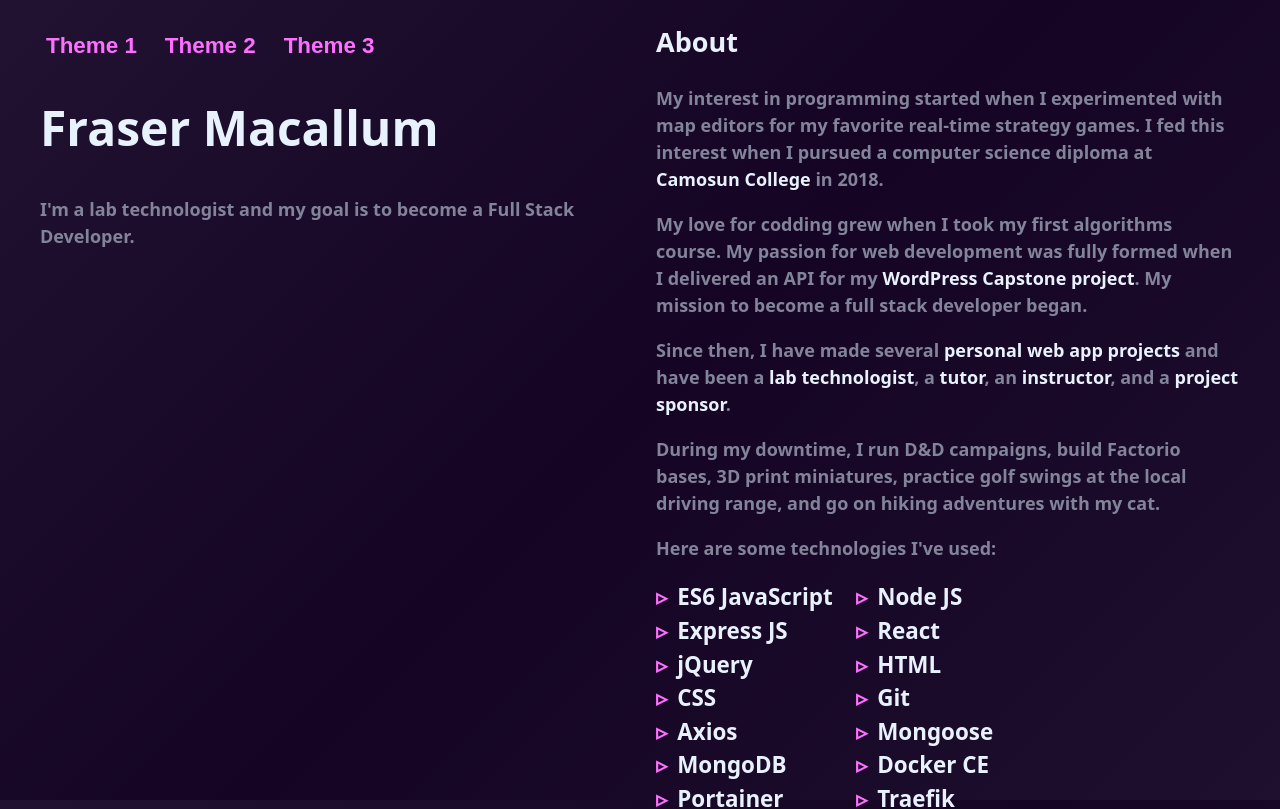
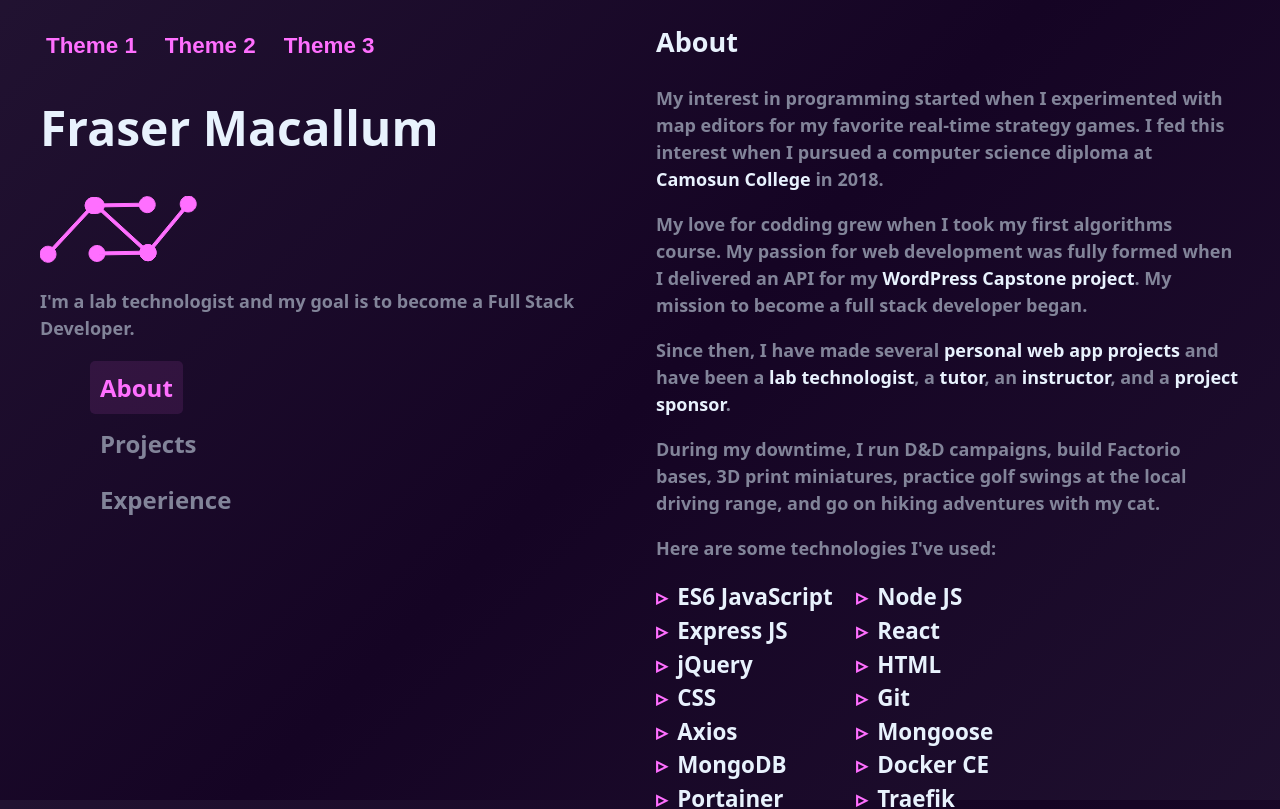
Before and after one commit to frayfray248/fraser-portfolio-v3, a Next.js app: page / in a window 1280 px wide. Shown: the top 809 px of the page. Built offline with nearby package versions, Linux system fonts and the light colour scheme.

Commit message:
added nav

```diff
--- /dev/null
+++ b/src/app/components/Brand.js
@@ -0,0 +1,19 @@
+import styled from 'styled-components'
+
+const StyledSVG = styled.svg`
+    fill: ${props => props.theme.colors.highlight};
+    stroke: ${props => props.theme.colors.highlight};
+`
+
+
+const Brand = () => (
+    <StyledSVG xmlns="http://www.w3.org/2000/svg" width="157" height="67" viewBox="0 0 157 67" fill="none">
+        <path d="M102.889 62.8105C106.294 65.6264 111.336 65.149 114.152 61.7442C116.968 58.3395 116.491 53.2967 113.086 50.4809C109.681 47.6651 104.638 48.1425 101.823 51.5472C99.0067 54.9519 99.4841 59.9947 102.889 62.8105ZM143.121 14.1648C146.525 16.9807 151.568 16.5033 154.384 13.0985C157.2 9.6938 156.722 4.65102 153.318 1.83518C149.913 -0.980657 144.87 -0.503259 142.054 2.90148C139.238 6.30621 139.716 11.349 143.121 14.1648ZM109.143 57.6017L149.375 8.95598L147.063 7.04403L106.831 55.6897L109.143 57.6017Z"/>
+        <path d="M115.986 56.5185C115.916 52.1008 112.278 48.5765 107.86 48.6467C103.442 48.717 99.9181 52.3552 99.9884 56.7729C100.059 61.1906 103.697 64.7149 108.115 64.6447C112.532 64.5745 116.057 60.9363 115.986 56.5185ZM64.9928 57.3293C64.9226 52.9116 61.2844 49.3872 56.8666 49.4575C52.4489 49.5277 48.9246 53.1659 48.9948 57.5836C49.0651 62.0014 52.7033 65.5257 57.121 65.4555C61.5387 65.3852 65.063 61.747 64.9928 57.3293ZM107.964 55.1459L56.97 55.9567L57.0177 58.9563L108.011 58.1455L107.964 55.1459Z"/>
+        <path d="M113.899 62.0353C116.876 58.7702 116.642 53.7103 113.377 50.7337C110.112 47.7571 105.052 47.991 102.075 51.2561C99.0987 54.5212 99.3326 59.5811 102.598 62.5577C105.863 65.5343 110.923 65.3005 113.899 62.0353ZM62.1428 14.8522C65.1194 11.587 64.8855 6.52712 61.6204 3.55051C58.3552 0.573909 53.2953 0.807803 50.3187 4.07292C47.3421 7.33805 47.576 12.398 50.8411 15.3746C54.1063 18.3512 59.1662 18.1173 62.1428 14.8522ZM108.998 55.5372L57.2413 8.35403L55.2202 10.571L106.977 57.7542L108.998 55.5372Z"/>
+        <path d="M58.6739 3.64708C55.4357 0.641151 50.3739 0.829391 47.368 4.06753C44.362 7.30567 44.5503 12.3675 47.7884 15.3734C51.0266 18.3794 56.0884 18.1911 59.0943 14.953C62.1002 11.7148 61.912 6.65302 58.6739 3.64708ZM13.4427 52.3723C10.2046 49.3663 5.14278 49.5546 2.13685 52.7927C-0.869084 56.0309 -0.680847 61.0927 2.55729 64.0986C5.79543 67.1046 10.8573 66.9163 13.8632 63.6782C16.8691 60.44 16.6809 55.3782 13.4427 52.3723ZM52.1318 8.48974L6.90067 57.2149L9.09936 59.256L54.3305 10.5308L52.1318 8.48974Z"/>
+        <path d="M45.2322 9.63743C45.3024 14.0552 48.9406 17.5795 53.3583 17.5092C57.776 17.439 61.3004 13.8008 61.2301 9.38308C61.1599 4.96536 57.5217 1.44103 53.104 1.51126C48.6862 1.5815 45.1619 5.21971 45.2322 9.63743ZM99.2253 8.77899C99.2956 13.1967 102.934 16.721 107.351 16.6508C111.769 16.5806 115.294 12.9424 115.223 8.52464C115.153 4.10692 111.515 0.582585 107.097 0.652823C102.679 0.72306 99.1551 4.36127 99.2253 8.77899ZM53.255 11.0101L107.248 10.1516L107.2 7.152L53.2073 8.01044L53.255 11.0101Z"/>
+    </StyledSVG>
+)
+
+export default Brand
--- a/src/app/components/header/Header.js
+++ b/src/app/components/header/Header.js
@@ -1,7 +1,9 @@
 import styled from 'styled-components'
 
+import Brand from '../Brand'
 import ButtonContainer from '../button/ButtonContainer'
 import Button from '../button/Button'
+import Nav from '../layout/Nav'
 
 import { singleColumnMaxWidth } from '@/app/config/config'
 
@@ -27,7 +29,7 @@ const StyledHeaderTitle = styled.h1`
     font-size: 3rem;
 `
 
-const Header = ({ themeButtonHandler }) => {
+const Header = ({ themeButtonHandler, activeSection }) => {
     return (
         <StyledHeader>
             <ButtonContainer>
@@ -36,8 +38,11 @@ const Header = ({ themeButtonHandler }) => {
                 <Button handler={() => themeButtonHandler(tertTheme)} text="Theme 3" />
             </ButtonContainer>
 
+
             <StyledHeaderTitle>Fraser Macallum</StyledHeaderTitle>
+            <Brand />
             <p>I'm a lab technologist and my goal is to become a Full Stack Developer.</p>
+            <Nav activeSection={activeSection}/>
         </StyledHeader>
     )
 }
--- /dev/null
+++ b/src/app/components/layout/Nav.js
@@ -0,0 +1,77 @@
+import styled from 'styled-components'
+
+const StyledNavList = styled.ul`
+    list-style-type: none;
+`
+
+const StyledNavItem = styled.li`
+    padding: 10px;
+`
+
+const StyledNavLink = styled(({ href, children, className }) => <a className={className} href={href}>{children}</a>)`
+    position: relative;
+    padding: 10px;
+    color: ${props => props.theme.colors.defaultText};
+
+
+    font-size: 1.5rem;
+
+    /* pseudo element for expanding underline on mouse over */
+
+    &::after {
+        content: '';
+        background-color: ${props => props.theme.colors.containerBackground};
+        position: absolute;
+        top: 0;
+        left: 0;
+        width: 0;
+        height: 100%;
+        transition: all .2s ease-out;
+        border-radius: 5px;
+    }
+
+    ${props => props.activelink === 'true' ?
+        `
+    background-position: bottom left;
+    color: ${props.theme.colors.highlight};
+    &::after {
+        width: 100%;
+        right: 0;
+    }
+    `
+        :
+        `
+    &:hover {
+        background-position: bottom left;
+        color: ${props.theme.colors.highlight};
+        &::after {
+            width: 100%;
+            right: 0;
+        }
+    }
+    `}
+
+
+
+`
+
+
+
+const Nav = ({ activeSection }) => {
+
+    const aboutActive = activeSection === 'about' ? 'true' : 'false'
+    const projectsActive = activeSection === 'projects' ? 'true' : 'false'
+    const experienceActive = activeSection === 'experience' ? 'true' : 'false'
+
+    return (
+
+
+        <StyledNavList>
+            <StyledNavItem><StyledNavLink activelink={aboutActive} href='#about'>About</StyledNavLink></StyledNavItem>
+            <StyledNavItem><StyledNavLink activelink={projectsActive} href='#projects'>Projects</StyledNavLink></StyledNavItem>
+            <StyledNavItem><StyledNavLink activelink={experienceActive} href='#experience'>Experience</StyledNavLink></StyledNavItem>
+        </StyledNavList>
+    )
+}
+
+export default Nav
--- a/src/app/components/layout/Project.js
+++ b/src/app/components/layout/Project.js
@@ -32,7 +32,7 @@ const StyledProjectInfo = styled.div`
     justify-content: start;
     flex: 1;
     margin-left: 1rem;
-
+    color: ${props => props.theme.colors.defaultText};
 
     h3 {
         font-size: 1.5rem;
--- a/src/app/components/layout/Section.js
+++ b/src/app/components/layout/Section.js
@@ -4,9 +4,9 @@ const StyledSection = styled.section`
     margin-bottom: 10rem;
 `
 
-const Section = ({ title, children }) => {
+const Section = ({ title, sectionId, children }) => {
     return (
-        <StyledSection>
+        <StyledSection id={sectionId}>
             <h1>{title}</h1>
             {children}
         </StyledSection>
--- a/src/app/components/sections/About.js
+++ b/src/app/components/sections/About.js
@@ -1,7 +1,7 @@
 import Section from "../layout/Section"
 import GridList from "../layout/GridList"
 
-const About = () => {
+const About = ({ innerRef}) => {
 
     const technologies = [
         "ES6 JavaScript",
@@ -23,7 +23,7 @@ const About = () => {
     ]
 
     return (
-        <Section title="About">
+        <Section title="About" sectionId='about' ref={innerRef}>
             <p>
                 My interest in programming started when I experimented with map
                 editors for my favorite real-time strategy games.
--- a/src/app/components/sections/Projects.js
+++ b/src/app/components/sections/Projects.js
@@ -5,10 +5,10 @@ import Section from "../layout/Section"
 
 
 
-const Projects = () => {
+const Projects = ({ innerRef}) => {
 
     return (
-        <Section title="Projects">
+        <Section title="Projects" sectionId='projects' ref={innerRef}>
             <Project
             title="Evolution Sim"
             img='images/evolutionSim.png'
--- a/src/app/page.js
+++ b/src/app/page.js
@@ -1,6 +1,6 @@
 'use client'
 
-import React from "react"
+import React, { useEffect, useRef, useState } from "react"
 import GlobalStyles from "./styles/GlobalStyles"
 import { ThemeProvider } from "styled-components"
 
@@ -16,24 +16,58 @@ import Projects from "./components/sections/Projects"
 
 export default function Home() {
 
+    // state
+    const [theme, setTheme] = useState(mainTheme)
+    const [activeSection, setActiveSection] = useState('about')
 
-    const [theme, setTheme] = React.useState(mainTheme)
+    // refs
+    const aboutRef = useRef(null)
+    const projectsRef = useRef(null)
 
-    const themeChangeHandler = (theme) => {
+    // handlers
+    const themeChangeHandler = theme => setTheme(theme)
 
-        setTheme(theme)
+    // effects
+    useEffect(() => {
+        const options = {
+            root: null,
+            rootMargin: '0px',
+            threshold: 0.5
+        }
 
-    }
+        const callback = (entries, observer) => {
+            entries.forEach(entry => {
+                if (entry.isIntersecting) {
+                    setActiveSection(entry.target.dataset.section)
+                }
+            })
+        }
+
+        const observer = new IntersectionObserver(callback, options)
+
+        if (aboutRef.current && projectsRef.current) {
+            observer.observe(aboutRef.current)
+            observer.observe(projectsRef.current)
+        }
+
+        return () => {
+            if (aboutRef.current && projectsRef.current) {
+                observer.unobserve(aboutRef.current)
+                observer.unobserve(projectsRef.current)
+            }
+        }
+
+    }, [])
 
     return (
         <React.Fragment>
             <ThemeProvider theme={theme}>
                 <GlobalStyles />
                 <Container>
-                    <Header themeButtonHandler={themeChangeHandler} />
+                    <Header themeButtonHandler={themeChangeHandler} activeSection={activeSection} />
                     <Main>
-                        <About />
-                        <Projects />
+                        <div ref={aboutRef} data-section="about" ><About/></div>
+                        <div ref={projectsRef} data-section="projects"><Projects/></div>
                     </Main>
 
                 </Container>
--- a/src/app/styles/GlobalStyles.js
+++ b/src/app/styles/GlobalStyles.js
@@ -51,9 +51,7 @@ const GlobalStyles = createGlobalStyle`
         transition: color 0.2s ease-in-out;
     }
 
-    a:visited {
-        color: ${props => props.theme.colors.link};
-    }
+
 
     a:hover {
         color: ${props => props.theme.colors.highlight};
```
